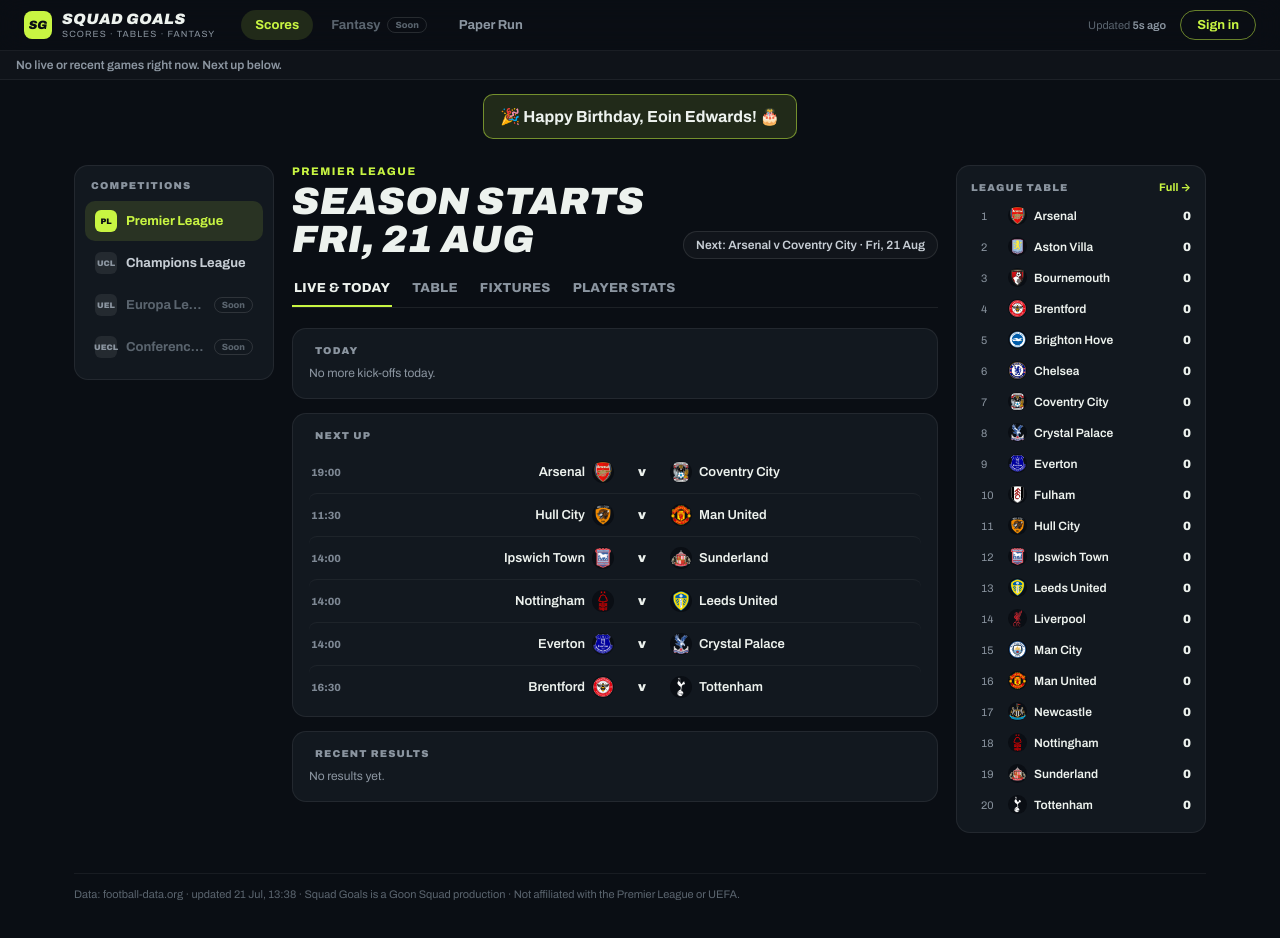
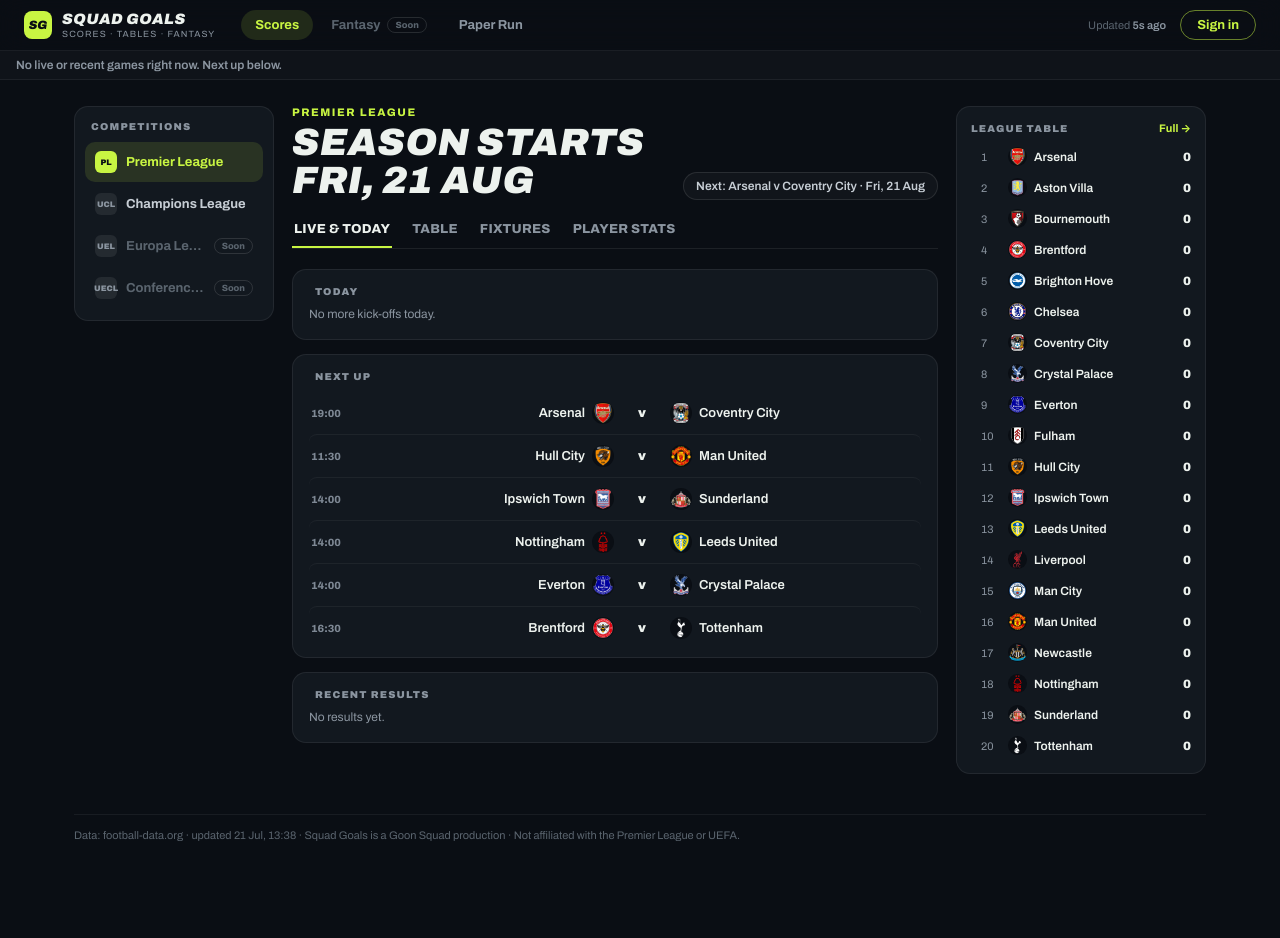
Before and after one commit to henderjm/world-cup-sweepstake, a Svelte app: page / in a window 1280 px wide. Shown: the top 938 px of the page. Built offline with nearby package versions, Linux system fonts and the light colour scheme; no server answers.

Commit message:
No more birthday for Eoin

```diff
--- a/src/App.svelte
+++ b/src/App.svelte
@@ -28,7 +28,6 @@
   </header>
 
   <div class="ticker" id="ticker" aria-label="Live and recent scores"></div>
-  <p class="birthday-banner" role="status">🎉 Happy Birthday, Eoin Edwards! 🎂</p>
   <main class="main"><div id="layout" class="layout" aria-live="polite"></div></main>
   <footer class="footer" id="footer"></footer>
 
--- a/src/domain.js
+++ b/src/domain.js
@@ -18,7 +18,7 @@
   Object.entries({
     "wolverhampton wanderers": "Wolves",
     "afc bournemouth": "Bournemouth",
-    brighton: "Brighton Hove",
+    "brighton": "Brighton Hove",
     "brighton and hove albion": "Brighton Hove",
     "brighton & hove albion": "Brighton Hove",
     "manchester city": "Man City",
```
